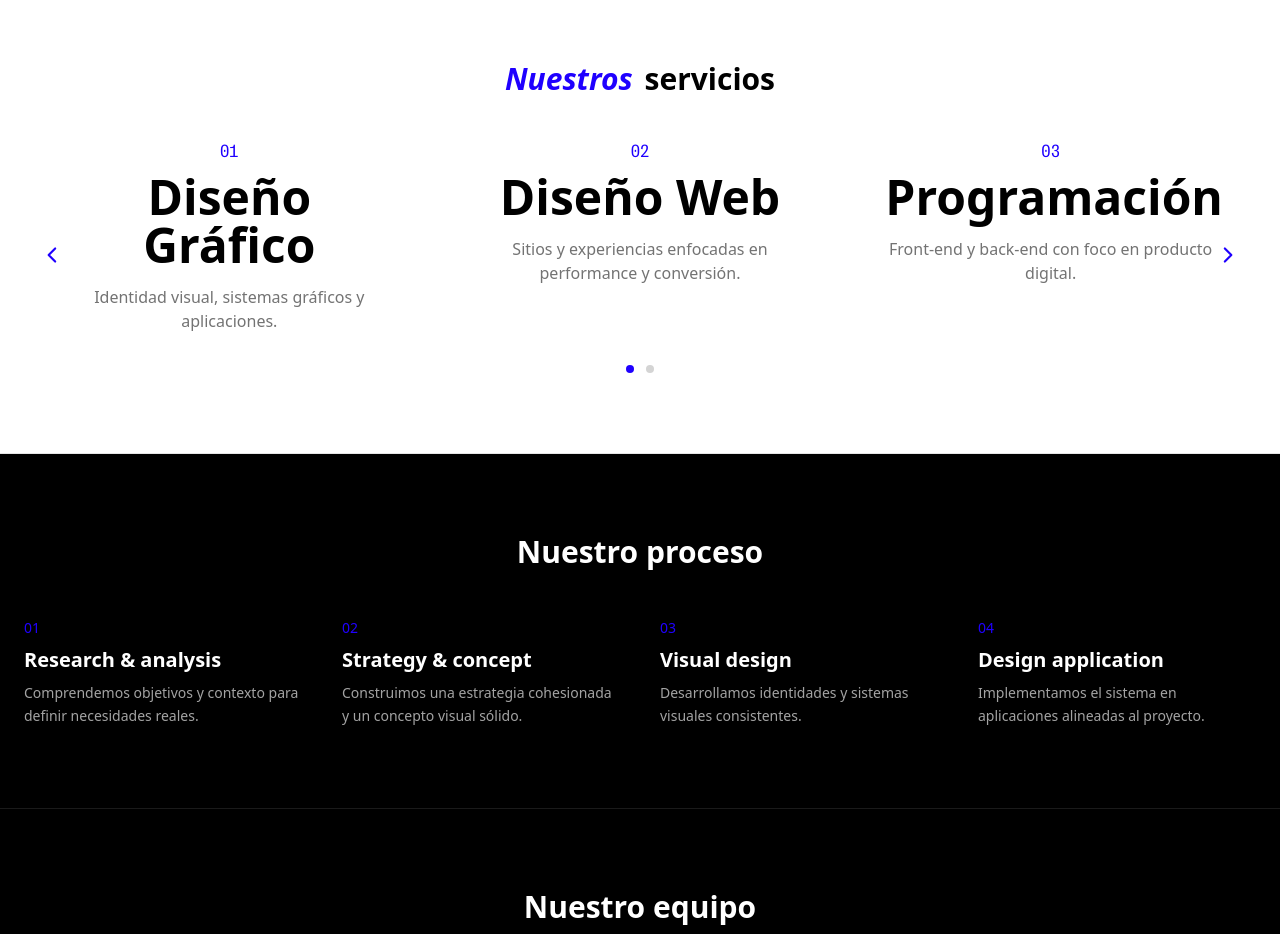
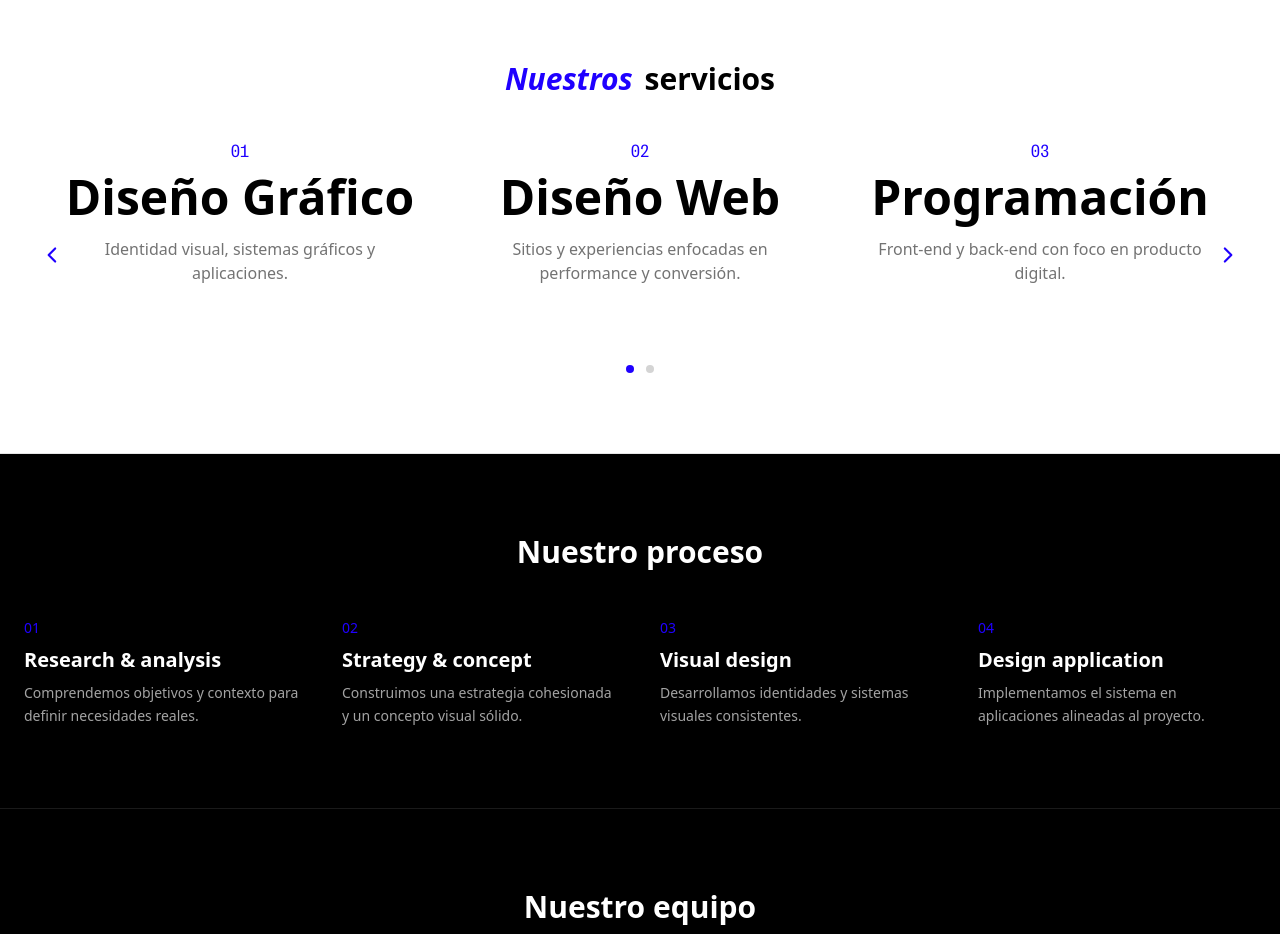
Before and after one commit to Rodrigoloh/cobalto-blue, a Next.js app: page / in a window 1280 px wide. Shown: the part 1580-2514 px from the top of the page. Built offline with nearby package versions, Linux system fonts and the light colour scheme.

Commit message:
fix(services-carousel): correct paging transform using pixel-based translate and chunked pages to avoid blank gaps

```diff
--- a/components/ServicesCarousel.tsx
+++ b/components/ServicesCarousel.tsx
@@ -10,13 +10,14 @@ export default function ServicesCarousel({ items }: { items: ServiceItem[] }) {
   const frameRef = useRef<HTMLDivElement>(null)
   const [perView, setPerView] = useState(3)
   const [page, setPage] = useState(0)
+  const [frameW, setFrameW] = useState(0)
 
-  // Compute slides per view responsive
+  // Responsive perView + frame width for pixel-perfect translate
   useEffect(() => {
     const compute = () => {
       const w = frameRef.current?.clientWidth ?? window.innerWidth
-      const next = w >= 1200 ? 3 : w >= 760 ? 2 : 1
-      setPerView(next)
+      setFrameW(w)
+      setPerView(w >= 1200 ? 3 : w >= 760 ? 2 : 1)
     }
     compute()
     window.addEventListener('resize', compute)
@@ -30,19 +31,28 @@ export default function ServicesCarousel({ items }: { items: ServiceItem[] }) {
   const pages = useMemo(() => Math.max(1, Math.ceil(items.length / perView)), [items.length, perView])
   useEffect(() => { setPage((p) => Math.min(p, pages - 1)) }, [pages])
 
+  const pagesData = useMemo(() => chunk(items, perView), [items, perView])
+
   const next = () => setPage((p) => (p + 1) % pages)
   const prev = () => setPage((p) => (p - 1 + pages) % pages)
 
   return (
-    <div className="relative">
+    <div className="relative" aria-roledescription="carousel">
       <div ref={frameRef} className="overflow-hidden">
         <div
-          className="flex transition-transform duration-500"
-          style={{ transform: `translateX(-${page * 100}%)`, width: `${(items.length / perView) * 100}%` }}
+          className="flex transition-transform duration-500 will-change-transform"
+          style={{ transform: `translateX(-${page * frameW}px)` }}
         >
-          {items.map((s, i) => (
-            <div key={i} style={{ width: `${100 / items.length}%` }} className="px-6 md:px-10">
-              <ServiceSlide index={i} item={s} />
+          {pagesData.map((group, gi) => (
+            <div key={gi} className="shrink-0" style={{ width: frameW }}>
+              <div
+                className="grid gap-x-12 gap-y-10 px-6 md:px-10"
+                style={{ gridTemplateColumns: `repeat(${perView}, minmax(0,1fr))` }}
+              >
+                {group.map((s, i) => (
+                  <ServiceSlide key={`${gi}-${i}`} index={gi * perView + i} item={s} />
+                ))}
+              </div>
             </div>
           ))}
         </div>
@@ -105,3 +115,9 @@ function Arrow({ dir }: { dir: 'left' | 'right' }) {
     </svg>
   )
 }
+
+function chunk<T>(arr: T[], size: number): T[][] {
+  const out: T[][] = []
+  for (let i = 0; i < arr.length; i += size) out.push(arr.slice(i, i + size))
+  return out
+}
```
